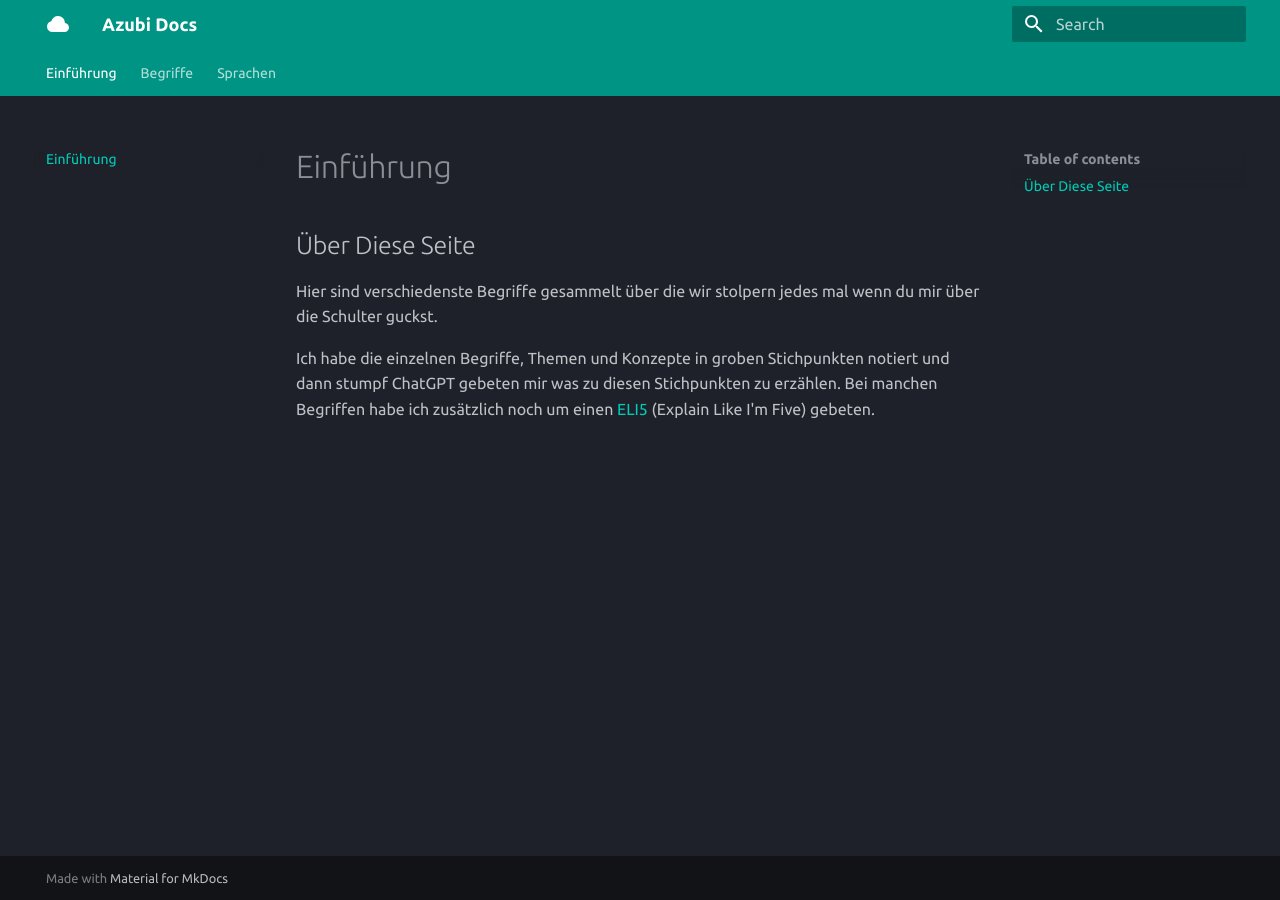
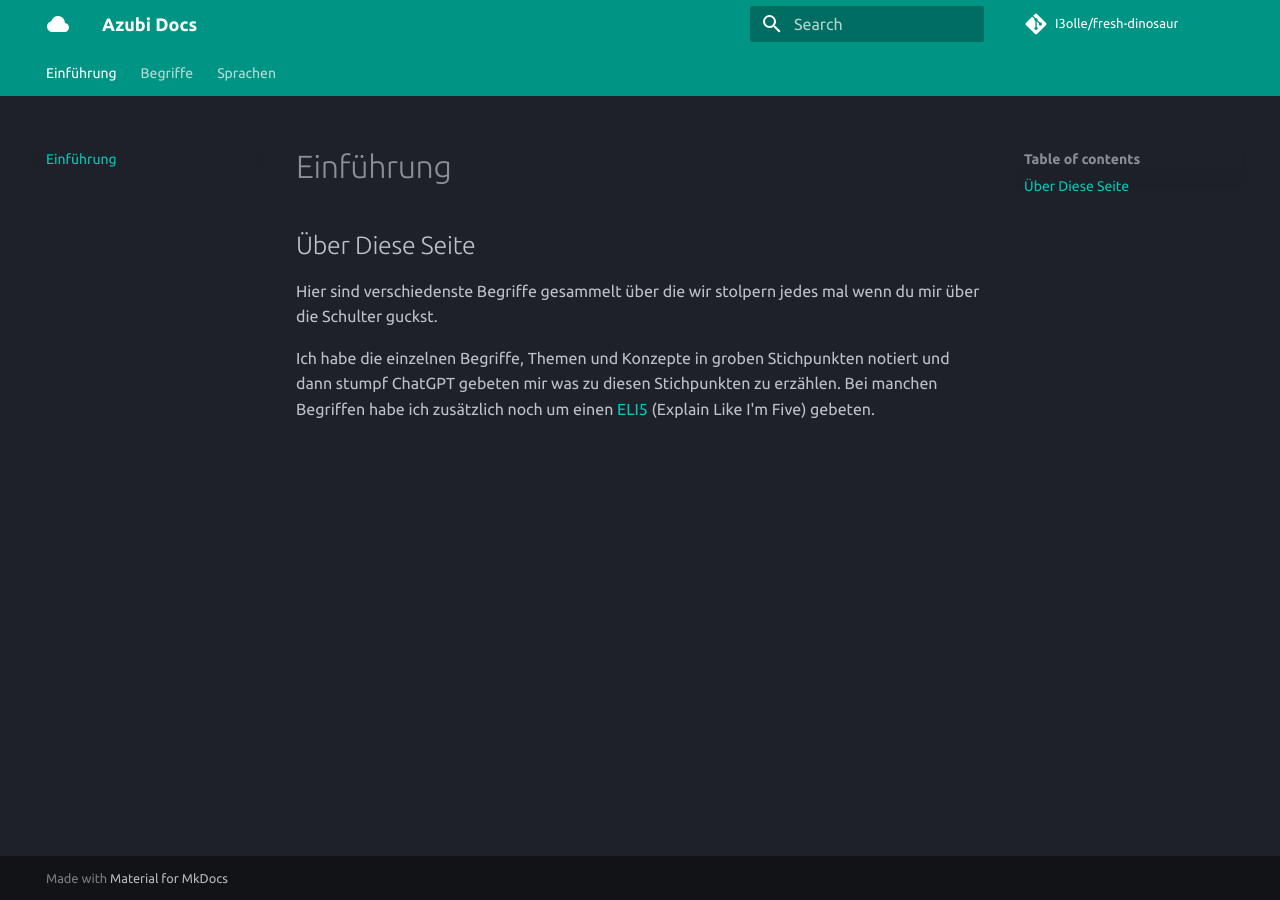
Before and after one commit to I3olle/fresh-dinosaur, an MkDocs documentation site: the page built from Azubi/Einführung.md, in a window 1280 px wide. Built offline with MkDocs 1.6.1 and Material for MkDocs 9.7.7, drawn with Linux system fonts in a browser that asks for light colours; comment, search, counter and statistics services are not loaded.

Commit message:
setting repo specifics

```diff
--- a/mkdocs.yml
+++ b/mkdocs.yml
@@ -1,5 +1,6 @@
 site_name: Azubi Docs
-site_url: https://127.0.0.1:8000/
+repo_name: 'I3olle/fresh-dinosaur'
+repo_url: 'https://github.com/I3olle/fresh-dinosaur'
 theme:
   features:
     - tabs
```
